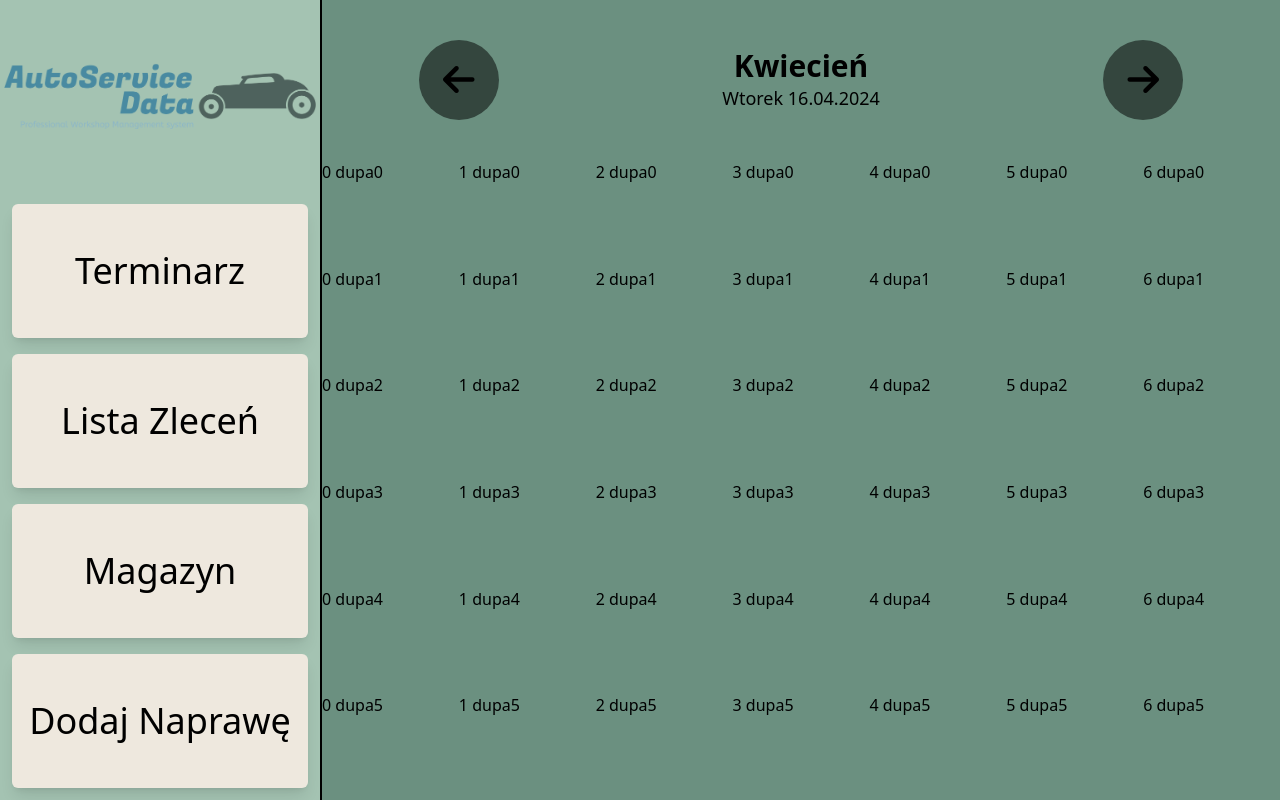
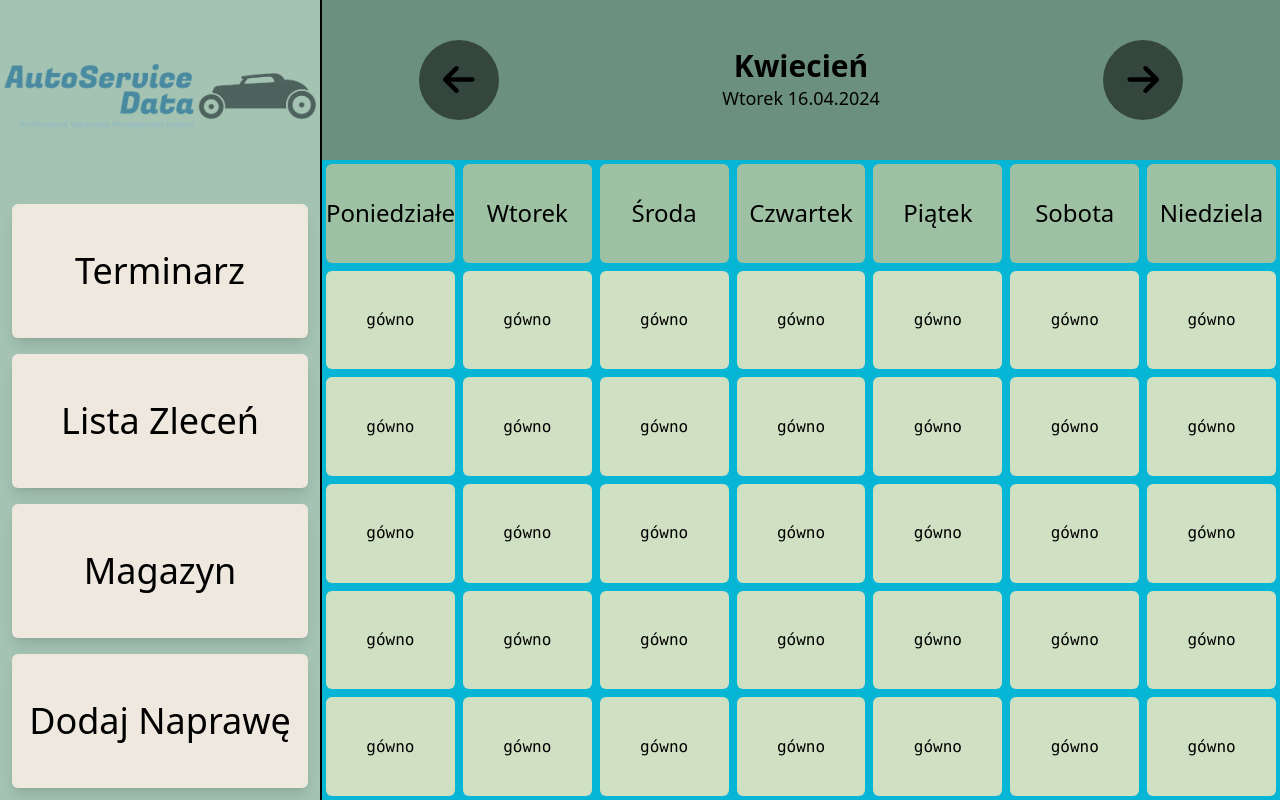
Before and after one commit to siemaema/Projekt, a PHP site: page /Main.php in a window 1280 px wide. Run offline with PHP 8.4, Linux system fonts and the light colour scheme; some libraries are stand-ins or nearby versions.

Commit message:
skonczona wersja beta test 1.0.0

```diff
--- a/Main.php
+++ b/Main.php
@@ -8,7 +8,6 @@
     <script src="https://cdn.tailwindcss.com"></script>
     <script src="https://kit.fontawesome.com/90bfbfad1c.js" crossorigin="anonymous"></script>
 </head>
-
 
 <body class=" bg-[#cfbeaf]">
     <div class="grid grid-cols-4 h-screen ">
@@ -30,7 +29,7 @@
                     <button class="w-20 h-20 text-4xl bg-[#34463E] rounded-full"><i class="fa-solid fa-arrow-right"></i></button>
                 </div>
                 <div class="grid col-span-7 row-span-4 w-full h-full overflow-hidden">
-                    <div id="calendar" class="grid grid-cols-7 grid-rows-6">
+                    <div id="calendar" class="grid grid-cols-7 grid-rows-6 bg-cyan-500">
 
                     </div>
                 </div>
@@ -50,18 +49,24 @@
 
     <script>
         function appendDivToContainer(){
+            var dni = ["Poniedziałek","Wtorek","Środa","Czwartek","Piątek","Sobota","Niedziela"];
+
             var cols = 7;
             var rows = 6;
             var container = document.getElementById("calendar");
-            for(var i =0;i<rows;i++){
-                for(var j = 0;j<cols;j++){
-                    var div = document.createElement("div");
-                    container.appendChild(div);
+            for(var i = 0;i<42;i++){
+                var div = document.createElement('div');
+
+                container.appendChild(div);
+                if(i <= 6){
                     div.classList.add("childTitle");
+                    div.textContent = dni[i];
+                }
+                else{
+                    div.textContent = "gówno";
+                    div.classList.add("childContent");
+                }
 
-                    div.textContent = j+" dupa" + i;
-
-                }
             }
         }
         appendDivToContainer();
--- a/main.css
+++ b/main.css
@@ -4,10 +4,10 @@
 
 @layer components{
     .childTitle{
-        @apply text-center rounded-md m-1 overflow-hidden text-2xl bg-[#9ec1a3];
+        @apply place-content-center text-center rounded-md m-1 overflow-hidden text-2xl bg-[#9ec1a3];
     }
     .childContent{
-        @apply  text-center rounded-md m-1 font-mono bg-[#cfe0c3];
+        @apply  place-content-center text-center rounded-md m-1 font-mono bg-[#cfe0c3];
     }
     .childContent:hover{
         @apply bg-slate-800 duration-100;
--- a/output.css
+++ b/output.css
@@ -588,8 +588,9 @@ video {
   }
 }
 
-.calendarHead {
+.childTitle {
   margin: 0.25rem;
+  place-content: center;
   overflow: hidden;
   border-radius: 0.375rem;
   --tw-bg-opacity: 1;
@@ -599,9 +600,20 @@ video {
   line-height: 2rem;
 }
 
-.calendarBody {
+.childContent {
+  margin: 0.25rem;
+  place-content: center;
+  border-radius: 0.375rem;
   --tw-bg-opacity: 1;
-  background-color: rgb(0 0 0 / var(--tw-bg-opacity));
+  background-color: rgb(207 224 195 / var(--tw-bg-opacity));
+  text-align: center;
+  font-family: ui-monospace, SFMono-Regular, Menlo, Monaco, Consolas, "Liberation Mono", "Courier New", monospace;
+}
+
+.childContent:hover {
+  --tw-bg-opacity: 1;
+  background-color: rgb(30 41 59 / var(--tw-bg-opacity));
+  transition-duration: 100ms;
 }
 
 .col-span-2 {
@@ -736,6 +748,11 @@ video {
   background-color: rgb(238 232 222 / var(--tw-bg-opacity));
 }
 
+.bg-cyan-500 {
+  --tw-bg-opacity: 1;
+  background-color: rgb(6 182 212 / var(--tw-bg-opacity));
+}
+
 .p-3 {
   padding: 0.75rem;
 }
```
